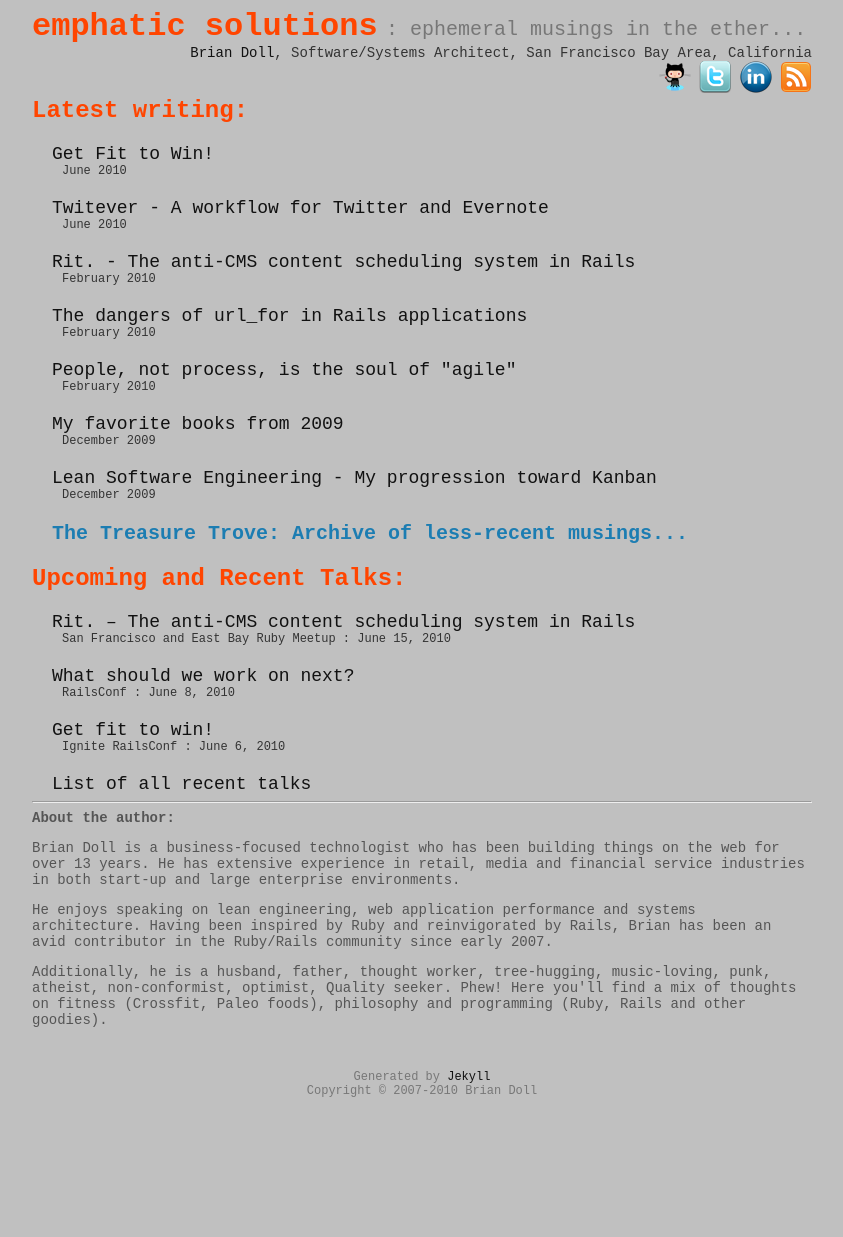
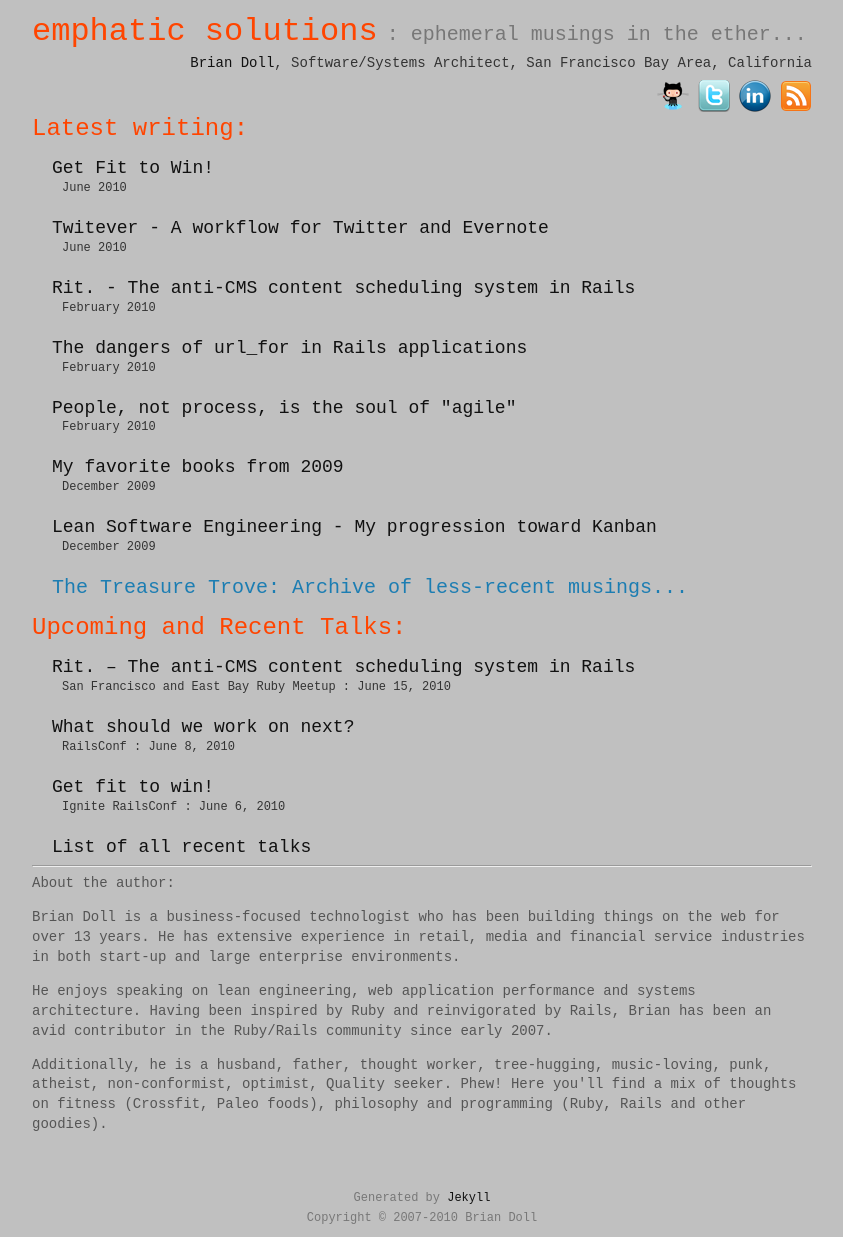
Before and after one commit to briandoll/briandoll.github.com, a Jekyll site: the page built from index.html, in a window 1280 px wide. Shown: the whole page, without its empty margins (218-1061 px from the left). Built offline with Jekyll 4.4.1, drawn with Linux system fonts in a browser that asks for light colours; nearby versions of some CDN libraries; before the commit the page ends 1106 px from its top, so only the background shows below that.

Commit message:
typeface design tweaks

```diff
--- a/css/base.css
+++ b/css/base.css
@@ -9,15 +9,17 @@ body {
 	background-color: silver;
 	font-family: "Liberation Mono", "Lucidia Grande", Helvetica;
 	font-weight: 500;
-	font-size: 14px;
+	font-size: 15px;
+	line-height: 133%;
 }
 
 #title a {
 	font-family: "Liberation Mono", "Lucidia Grande", Helvetica;
 	font-size: 32px;
-	font-weight: 700;
+	font-weight: 500;
 	color: #FF4500;
 	text-decoration: none;
+	line-height: 150%;
 }
 
 #subtitle {
@@ -37,6 +39,7 @@ body {
 	font-size: 14px;
 	text-align: right;
 	text-decoration: none;
+	line-height: 100%;
 }
 
 .date {
@@ -58,6 +61,7 @@ body {
 
 #icons {
 	text-align: right;
+	margin-top: 10px;
 }
 
 a {
@@ -83,14 +87,14 @@ hr {
 /* base.css, part of YUI's CSS Foundation */
 h1 {
 	font-size: 24px;
-	font-weight: 700;
+	font-weight: 500;
 	color: #1C7DB2;
 }
 
 .big-index {
 	color: #FF4500;
 	font-size: 24px;
-	font-weight: 700;
+	font-weight: 500;
 }
 
 h1 a {
@@ -99,7 +103,7 @@ h1 a {
 
 h2 {
 	font-size: 20px;
-	font-weight: 700;
+	font-weight: 500;
 	color: #1C7DB2;
 }
 
@@ -109,13 +113,13 @@ h2 a {
 
 .talk-title {
 	font-size: 14px;
-	font-weight: 700;
+	font-weight: 500;
 	color: #1C7DB2;
 }
 
 .links {
 	font-size: 14px;
-	font-weight: 700;
+	font-weight: 500;
 }
 
 h2 a {
@@ -136,7 +140,7 @@ h1,h2,h3 {
 
 
 strong {
-	font-weight: 700;
+	font-weight: 500;
 }
 
 abbr,acronym {
@@ -146,7 +150,7 @@ abbr,acronym {
 }
 
 em {
-        font-weight: 700;
+        font-weight: 500;
 }
 
 blockquote,ul,ol,dl {
```
